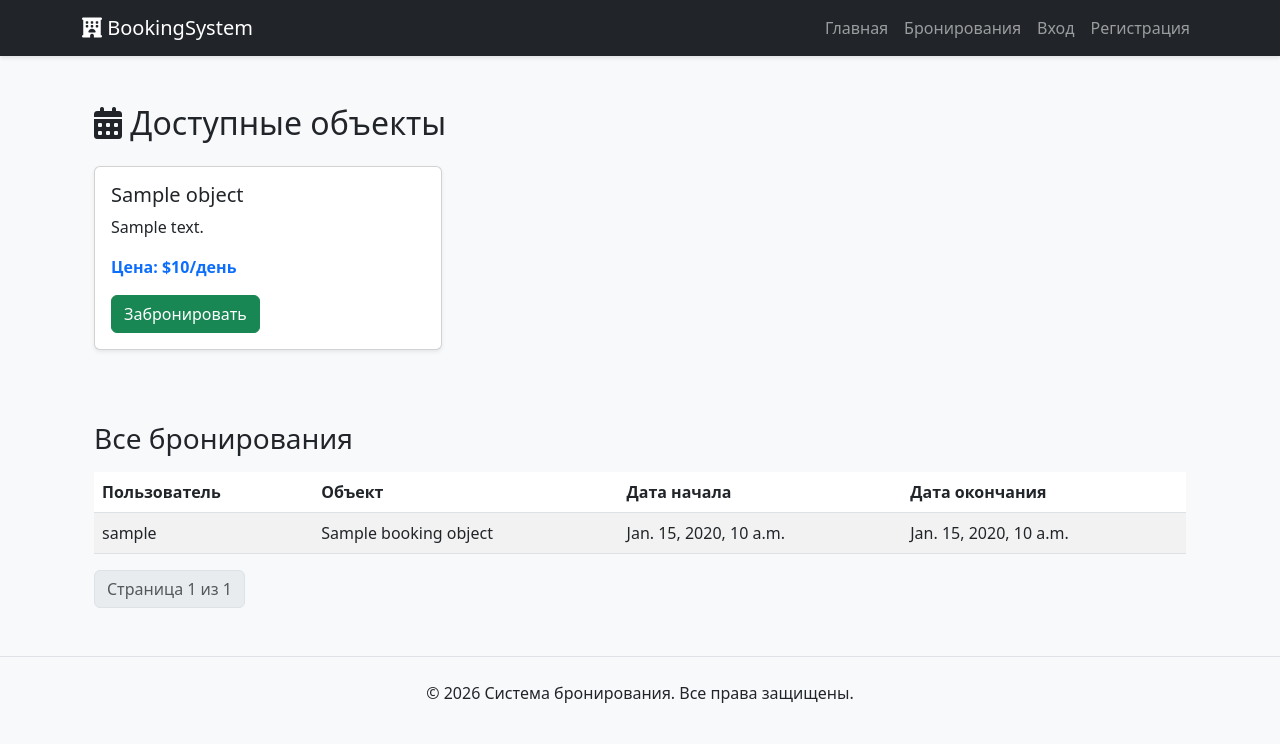
After one commit to sarsenbaizeinolla-hub/class-work, a Django app: template homework29/templates/homework29/booking_list.html in a window 1280 px wide. The commit adds this page. Shown: the top 744 px of the page. Run offline with Django 5.2, Linux system fonts and the light colour scheme; the template is opened without the code that fills it: most values are stand-ins (such as "Sample title", 1, 10 or a date in 2020).

Commit message:
add booking feature

```diff
--- a/homework29/templates/homework29/ad_detail.html
+++ /dev/null
@@ -1 +0,0 @@
-<h2>Объявление</h2>
--- a/homework29/templates/homework29/base.html
+++ b/homework29/templates/homework29/base.html
@@ -2,44 +2,66 @@
 <html lang="ru">
 <head>
     <meta charset="UTF-8">
-    <title>AutoBoard</title>
+    <meta name="viewport" content="width=device-width, initial-scale=1.0">
+    <title>Система бронирования</title>
+
+    <!-- Bootstrap 5 CSS -->
     <link href="https://cdn.jsdelivr.net/npm/bootstrap@5.3.0/dist/css/bootstrap.min.css" rel="stylesheet">
+
+    <!-- FontAwesome для иконок -->
+    <link rel="stylesheet" href="https://cdnjs.cloudflare.com/ajax/libs/font-awesome/6.4.0/css/all.min.css">
+
     <style>
-        body {
-            background: url('https://images.unsplash.com/photo-1503376780353-7e6692767b70') no-repeat center center fixed;
-            background-size: cover;
-            min-height: 100vh;
-            font-family: Arial, sans-serif;
-        }
-        .container-box {
-            background: rgba(255, 255, 255, 0.95);
-            padding: 40px;
-            border-radius: 20px;
-            margin-top: 30px;
-        }
-        .navbar { background: rgba(0, 0, 0, 0.7); padding: 15px; }
+        body { background-color: #f8f9fa; }
+        .navbar { box-shadow: 0 2px 4px rgba(0,0,0,0.1); }
     </style>
 </head>
 <body>
 
-    <nav class="navbar navbar-dark mb-4">
+    <!-- Навигационное меню -->
+    <nav class="navbar navbar-expand-lg navbar-dark bg-dark mb-4">
         <div class="container">
-            <a class="navbar-brand" href="{% url 'index' %}">AutoBoard</a>
-            <div class="d-flex">
-                {% if user.is_authenticated %}
-                    <a href="{% url 'logout' %}" class="btn btn-danger">Выйти</a>
-                {% else %}
-                    <a href="{% url 'login' %}" class="btn btn-outline-light me-2">Войти</a>
-                    <a href="{% url 'register' %}" class="btn btn-primary">Регистрация</a>
-                {% endif %}
+            <a class="navbar-brand" href="{% url 'index' %}"><i class="fas fa-hotel"></i> BookingSystem</a>
+            <button class="navbar-toggler" type="button" data-bs-toggle="collapse" data-bs-target="#navbarNav">
+                <span class="navbar-toggler-icon"></span>
+            </button>
+            <div class="collapse navbar-collapse" id="navbarNav">
+                <ul class="navbar-nav ms-auto">
+                    <li class="nav-item">
+                        <a class="nav-link" href="{% url 'index' %}">Главная</a>
+                    </li>
+                    <li class="nav-item">
+                        <a class="nav-link" href="{% url 'booking_list' %}">Бронирования</a>
+                    </li>
+                    {% if user.is_authenticated %}
+                        <li class="nav-item">
+                            <a class="nav-link" href="{% url 'logout' %}">Выйти ({{ user.username }})</a>
+                        </li>
+                    {% else %}
+                        <li class="nav-item">
+                            <a class="nav-link" href="{% url 'login' %}">Вход</a>
+                        </li>
+                        <li class="nav-item">
+                            <a class="nav-link" href="{% url 'register' %}">Регистрация</a>
+                        </li>
+                    {% endif %}
+                </ul>
             </div>
         </div>
     </nav>
 
-    <div class="container container-box">
+    <!-- Основной контент -->
+    <main class="container">
         {% block content %}
         {% endblock %}
-    </div>
+    </main>
 
+    <!-- Footer -->
+    <footer class="text-center py-4 mt-5 border-top">
+        <p>&copy; 2026 Система бронирования. Все права защищены.</p>
+    </footer>
+
+    <!-- Bootstrap 5 JS Bundle -->
+    <script src="https://cdn.jsdelivr.net/npm/bootstrap@5.3.0/dist/js/bootstrap.bundle.min.js"></script>
 </body>
 </html>
--- /dev/null
+++ b/homework29/templates/homework29/booking_list.html
@@ -0,0 +1,57 @@
+{% extends 'homework29/base.html' %}
+
+{% block content %}
+<div class="container mt-5">
+    <h2 class="mb-4"><i class="fas fa-calendar-alt"></i> Доступные объекты</h2>
+
+    <div class="row">
+        {% for object in objects %}
+        <div class="col-md-4 mb-4">
+            <div class="card h-100 shadow-sm">
+                <div class="card-body">
+                    <h5 class="card-title">{{ object.name }}</h5>
+                    <p class="card-text">{{ object.description }}</p>
+                    <p class="text-primary fw-bold">Цена: ${{ object.price_per_day }}/день</p>
+                    <button class="btn btn-success">Забронировать</button>
+                </div>
+            </div>
+        </div>
+        {% endfor %}
+    </div>
+
+    <h3 class="mt-5">Все бронирования</h3>
+    <table class="table table-striped mt-3">
+        <thead>
+            <tr>
+                <th>Пользователь</th>
+                <th>Объект</th>
+                <th>Дата начала</th>
+                <th>Дата окончания</th>
+            </tr>
+        </thead>
+        <tbody>
+            {% for booking in page_obj %}
+            <tr>
+                <td>{{ booking.user.username }}</td>
+                <td>{{ booking.booking_object.name }}</td>
+                <td>{{ booking.start_date }}</td>
+                <td>{{ booking.end_date }}</td>
+            </tr>
+            {% endfor %}
+        </tbody>
+    </table>
+
+    <!-- Пагинация -->
+    <nav aria-label="Page navigation">
+        <ul class="pagination">
+            {% if page_obj.has_previous %}
+            <li class="page-item"><a class="page-link" href="?page={{ page_obj.previous_page_number }}">Назад</a></li>
+            {% endif %}
+            <li class="page-item disabled"><a class="page-link">Страница {{ page_obj.number }} из {{ page_obj.paginator.num_pages }}</a></li>
+            {% if page_obj.has_next %}
+            <li class="page-item"><a class="page-link" href="?page={{ page_obj.next_page_number }}">Вперед</a></li>
+            {% endif %}
+        </ul>
+    </nav>
+</div>
+{% endblock %}
```
Also changed, not shown: config/urls.py (+13 -5 lines), homework29/admin.py (+8 -2 lines), homework29/models.py (+17 -6 lines), homework29/views.py (+17 -27 lines).
